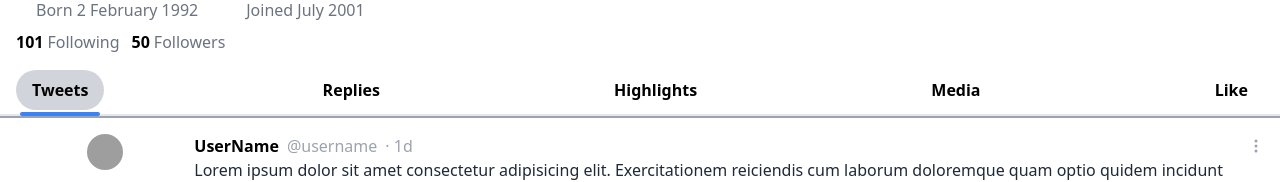
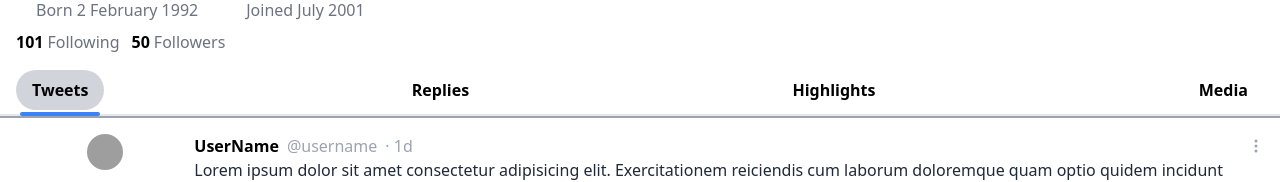
Before and after one commit to frontekk/twitter-project02, a React (Vite) app in the folder frontend/: page /profile in a window 1280 px wide. Shown: the part 276-458 px from the top of the page. Built offline with nearby package versions, Linux system fonts and the light colour scheme; grey boxes are pictures that could not be loaded; some icons are missing.

Commit message:
profile page

```diff
--- a/frontend/src/pages/Profile.jsx
+++ b/frontend/src/pages/Profile.jsx
@@ -91,9 +91,9 @@ const Profile = () => {
           <span className="cursor-pointer px-4 py-2 rounded-full font-bold dark:text-gray-400">
             Media
           </span>
-          <span className="cursor-pointer px-4 py-2 rounded-full font-bold dark:text-gray-400">
+          {/* <span className="cursor-pointer px-4 py-2 rounded-full font-bold dark:text-gray-400">
             Like
-          </span>
+          </span> */}
         </div>
         <div className="border-b-2 mt-1"></div>
         <PostCard />
```
